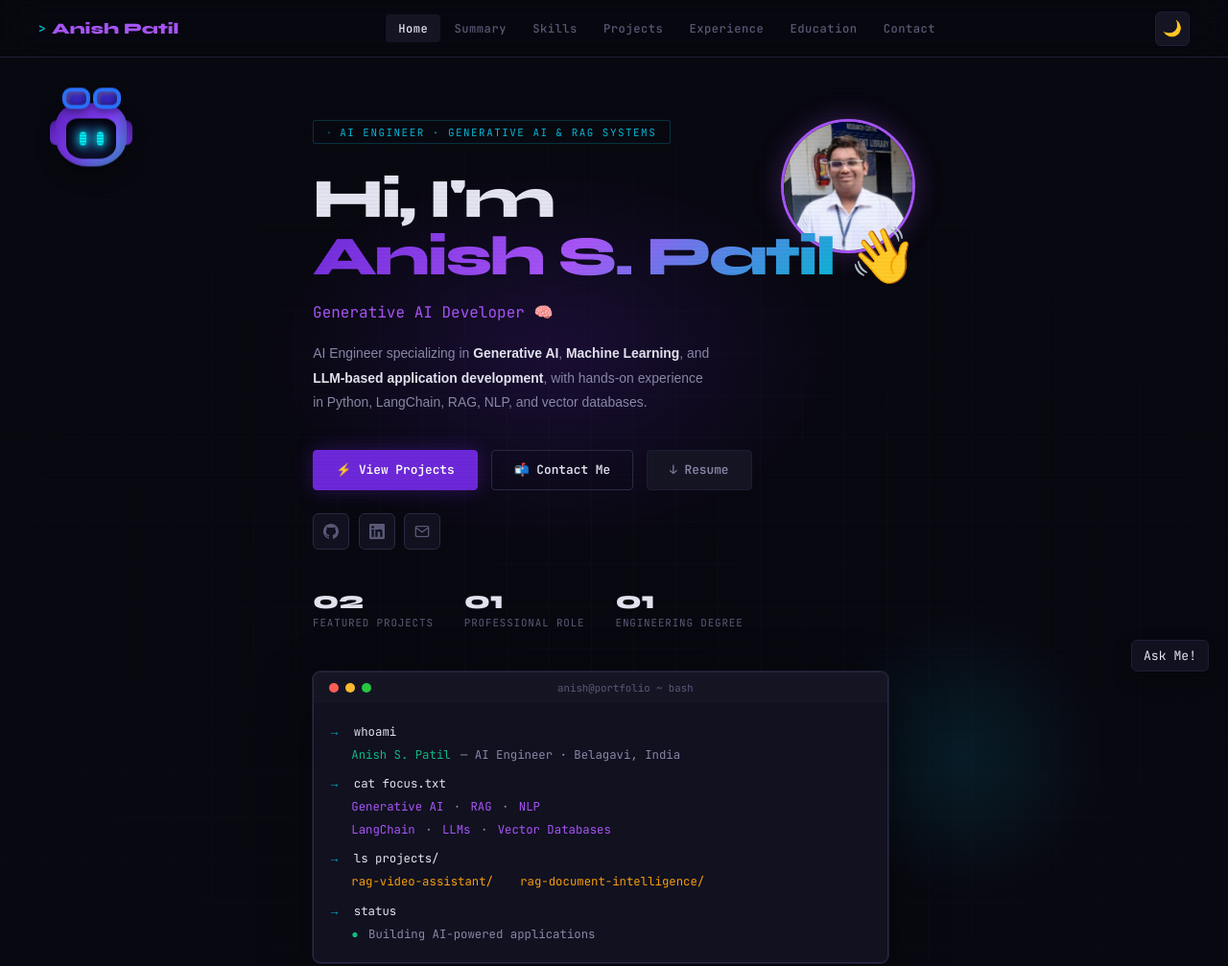
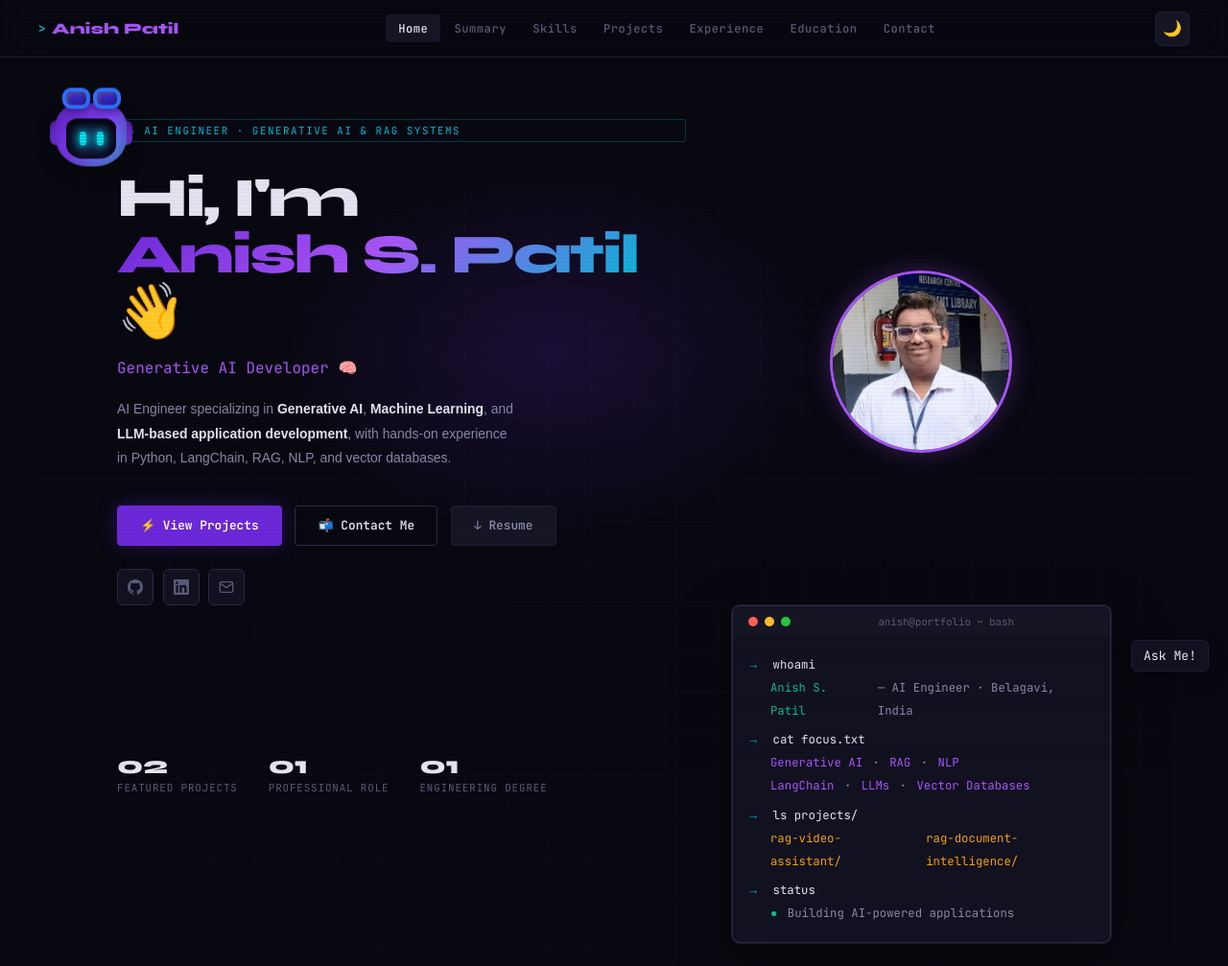
Before and after one commit to Anish-1504/My_Portfolio-, a plain HTML site: page index (1).html in a window 1280 px wide. Shown: the top 1007 px of the page at 96% size. Drawn offline with Linux system fonts and the light colour scheme; a web font is replaced by a local one.

Commit message:
Improve desktop hero layout
Co-authored-by: Copilot <223556219+Copilot@users.noreply.github.com>

```diff
--- a/index (1).html
+++ b/index (1).html
@@ -210,7 +210,8 @@ body::before{
 .hero-glow2{position:absolute;bottom:20%;right:10%;width:300px;height:300px;background:radial-gradient(ellipse at center,var(--glow2) 0%,transparent 70%);pointer-events:none;}
 .hero-content{
   position:relative;z-index:1;
-  max-width:920px;margin:0 auto;
+  display:grid;grid-template-columns:minmax(0,1.2fr) minmax(320px,0.8fr);column-gap:3rem;
+  max-width:1100px;width:100%;margin:0 auto;
   padding:4rem 2rem 3rem;
 }
 .hero-badge{
@@ -221,9 +222,10 @@ body::before{
   animation:fadeUp 0.5s ease both;
 }
 .hero-profile{
-  position:absolute;top:4rem;right:2rem;
-  width:140px;height:140px;object-fit:cover;border-radius:50%;
+  grid-column:2;grid-row:1 / span 6;justify-self:center;align-self:center;
+  position:static;width:190px;height:190px;object-fit:cover;border-radius:50%;
   border:3px solid var(--accent2);box-shadow:0 0 28px rgba(168,85,247,0.28);
+  margin:0;
 }
 .hero-badge::before{content:'●';font-size:0.42rem;animation:pulse 2s infinite;}
 h1.hero-name{
@@ -263,7 +265,8 @@ h1.hero-name .highlight{
 }
 .social-link:hover{border-color:var(--accent2);color:var(--accent2);transform:translateY(-3px);box-shadow:0 6px 18px rgba(168,85,247,0.2);}
 .hero-stats{
-  margin-top:2.5rem;display:flex;gap:2rem;flex-wrap:wrap;
+  grid-column:1;grid-row:7;align-self:center;
+  margin-top:0;display:flex;gap:2rem;flex-wrap:wrap;
   animation:fadeUp 0.6s 0.55s ease both;opacity:0;animation-fill-mode:forwards;
 }
 .stat{display:flex;flex-direction:column;}
@@ -287,7 +290,8 @@ h1.hero-name .highlight{
 
 /* ===== TERMINAL ===== */
 .hero-terminal{
-  margin-top:2.8rem;width:100%;max-width:600px;
+  grid-column:2;grid-row:7;
+  margin-top:0;width:100%;max-width:none;
   background:var(--card);border:1px solid var(--border2);border-radius:8px;overflow:hidden;
   box-shadow:0 20px 60px rgba(0,0,0,0.4),0 0 0 1px var(--border);
   animation:fadeUp 0.7s 0.48s ease both;opacity:0;animation-fill-mode:forwards;
@@ -610,6 +614,14 @@ footer{
 
 /* ===== RESPONSIVE ===== */
 @media(max-width:900px){
+  .hero-content{grid-template-columns:minmax(0,1fr);column-gap:0;}
+  .hero-profile{
+    grid-column:1;grid-row:1;justify-self:end;align-self:start;
+    width:140px;height:140px;margin:0 0 1.35rem;
+  }
+  .hero-stats,.hero-terminal{grid-column:1;grid-row:auto;}
+  .hero-stats{margin-top:2.5rem;}
+  .hero-terminal{margin-top:2.8rem;max-width:600px;}
   .about-grid{grid-template-columns:1fr;}
   .skills-bento{grid-template-columns:repeat(2,1fr);}
   .projects-grid{grid-template-columns:1fr;}
```
